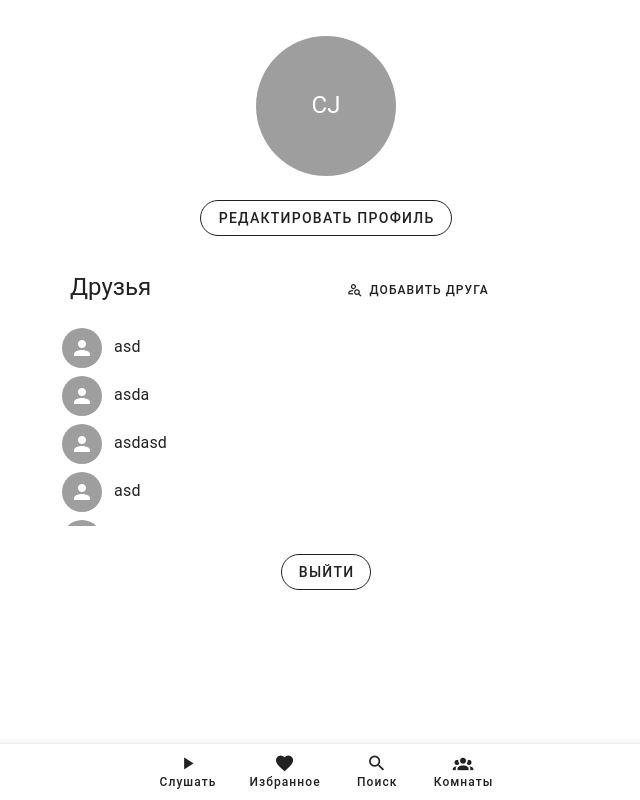
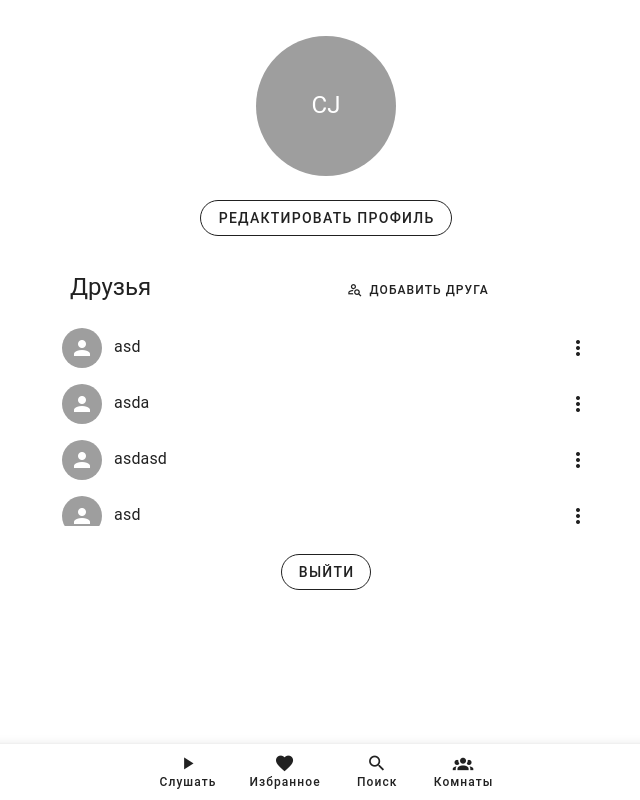
Before and after one commit to khalaeva/MTS-audio, a Vue app: page /profile in a window 1280 px wide. Shown: the whole page, without its empty margins (314-954 px from the left). Built offline with nearby package versions, Linux system fonts and the light colour scheme.

Commit message:
LOF delete friend

```diff
--- a/src/components/ListOfFriends.vue
+++ b/src/components/ListOfFriends.vue
@@ -13,12 +13,31 @@
                 <v-list-item
                   v-for="n in friends"
                   :key="n"
+                  class="mb-2"
                 >
-                    <v-list-item-title>
-                        <v-avatar color="grey" class="mr-2">
-                            <v-icon>mdi-account</v-icon>
-                        </v-avatar>
-                        {{ n }}
+                    <v-list-item-title style="display: flex; align-items:center; justify-content: space-between;">
+                        <div>
+                            <v-avatar color="grey" class="mr-2">
+                                <v-icon>mdi-account</v-icon>
+                            </v-avatar>
+                            {{ n }}
+                        </div>
+                        <span class="text-center">
+                            <v-menu>
+                              <template v-slot:activator="{ props }">
+                                <v-icon
+                                  v-bind="props"
+                                >
+                                  mdi-dots-vertical
+                                </v-icon>
+                              </template>
+                              <v-list>
+                                <v-list-item>
+                                  <v-list-item-title>Удалить</v-list-item-title>
+                                </v-list-item>
+                              </v-list>
+                            </v-menu>
+                        </span>
                     </v-list-item-title>
                 </v-list-item>
             </v-list>
```
